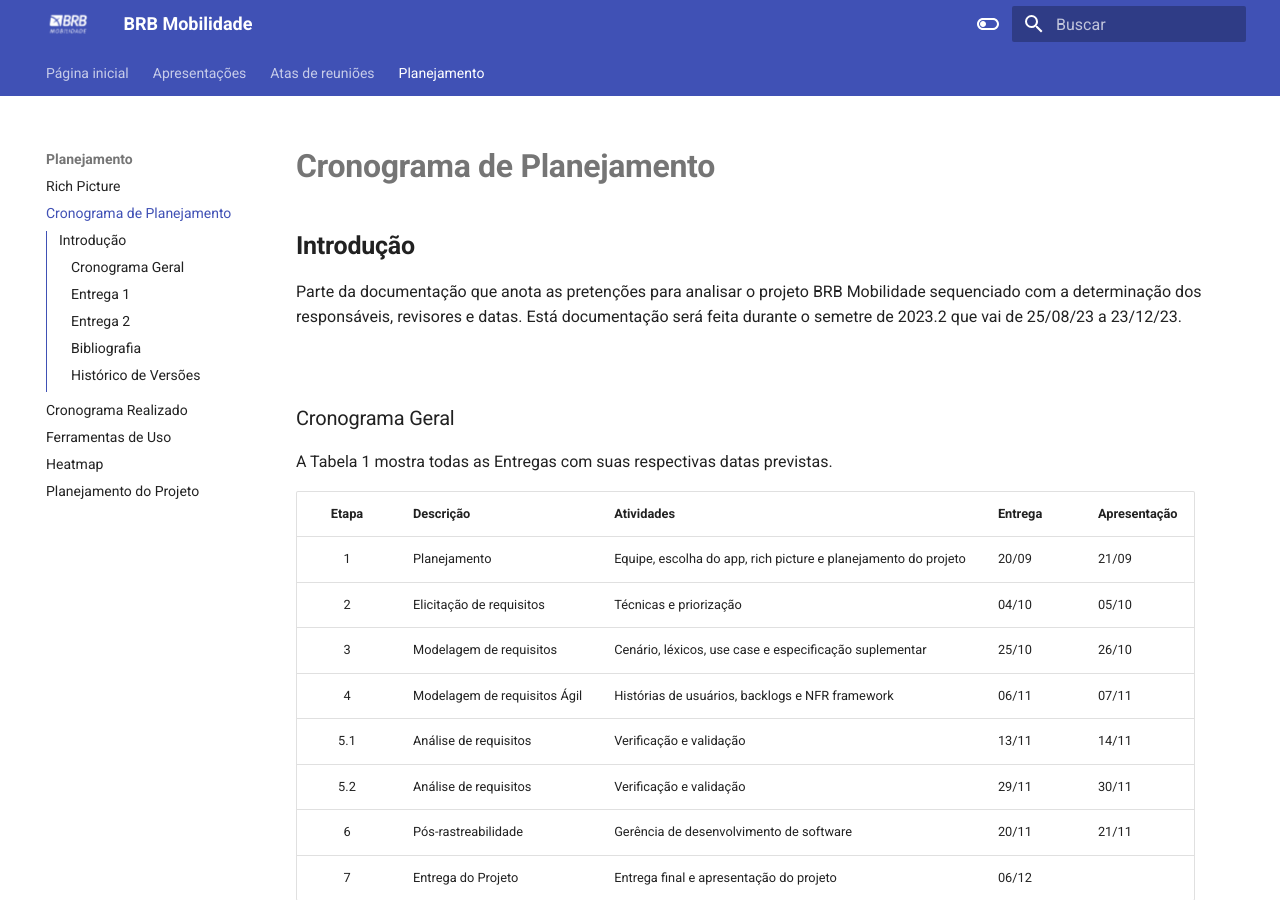
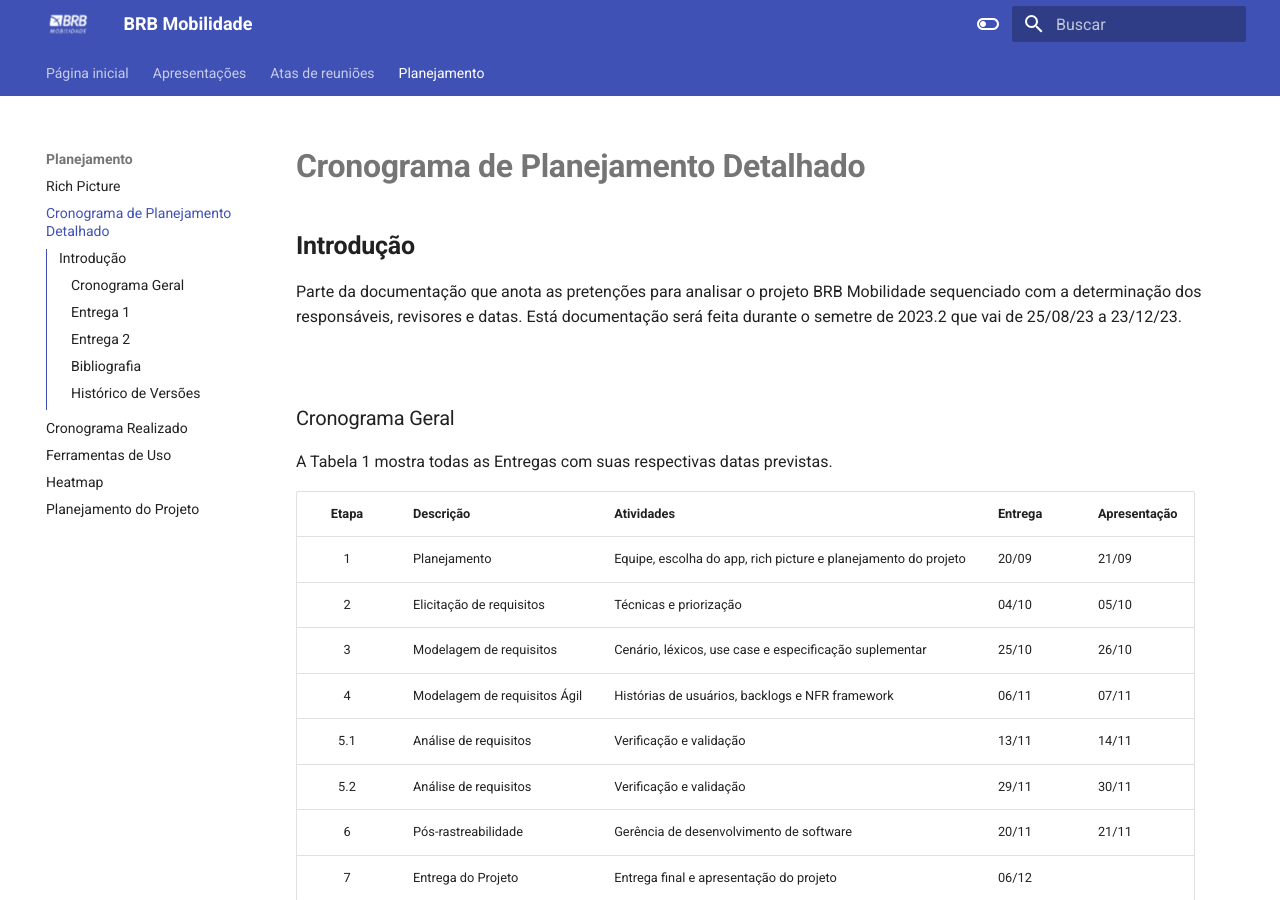
Before and after one commit to Requisitos-de-Software/2023.2-BRBMobilidade, an MkDocs documentation site: the page built from docs/Planejamento/cronograma.md, in a window 1280 px wide and 900 px high. Built offline with MkDocs 1.6.1 and Material for MkDocs 9.7.7, drawn with Linux system fonts in a browser that asks for light colours.

Commit message:
#36 docs: Corrigindo Cronograma Planejado

```diff
--- a/docs/Planejamento/cronograma.md
+++ b/docs/Planejamento/cronograma.md
@@ -1,4 +1,4 @@
-# **Cronograma de Planejamento**
+# **Cronograma de Planejamento Detalhado**
 
 ## **Introdução**
 Parte da documentação que anota as pretenções para analisar o projeto BRB Mobilidade sequenciado com a determinação dos responsáveis, revisores e datas. Está documentação será feita durante o semetre de 2023.2 que vai de 25/08/23 a 23/12/23.
```
